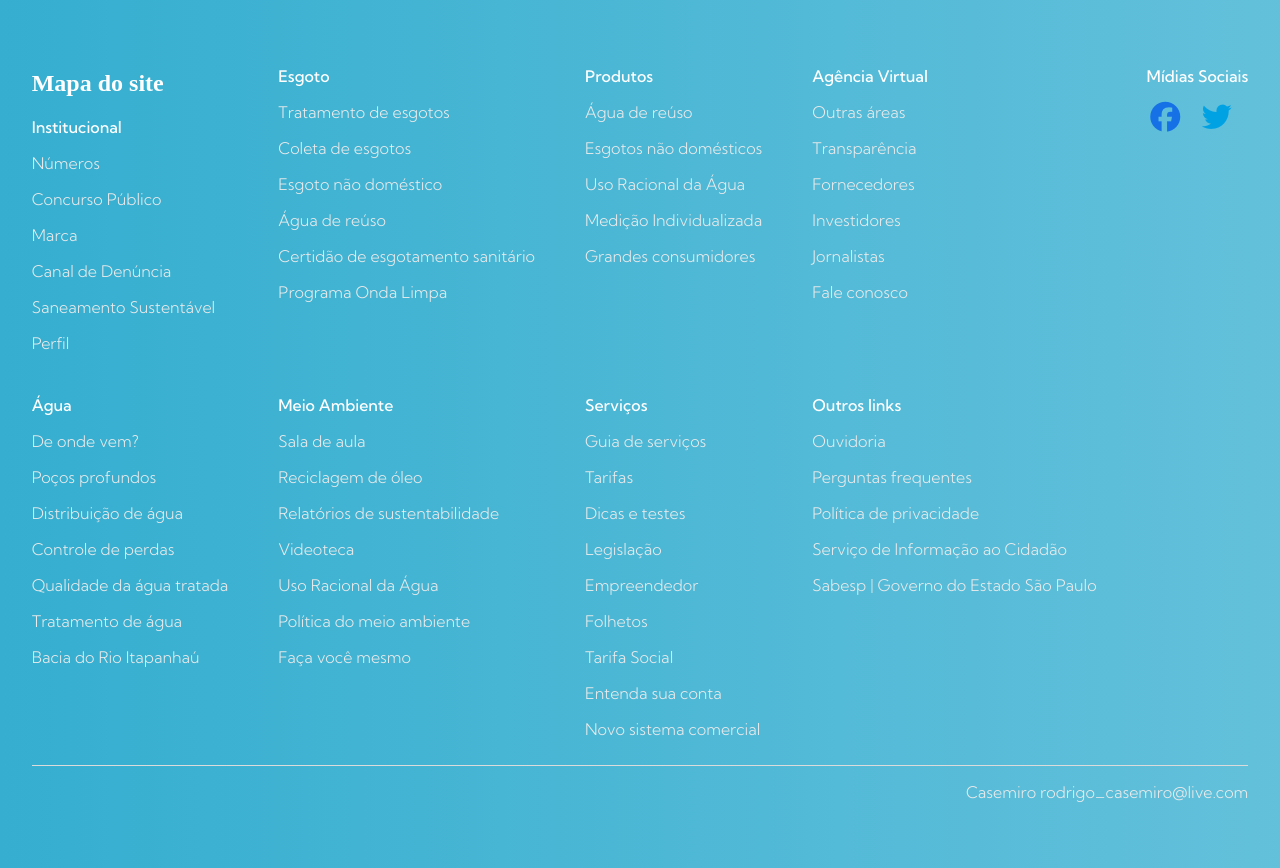
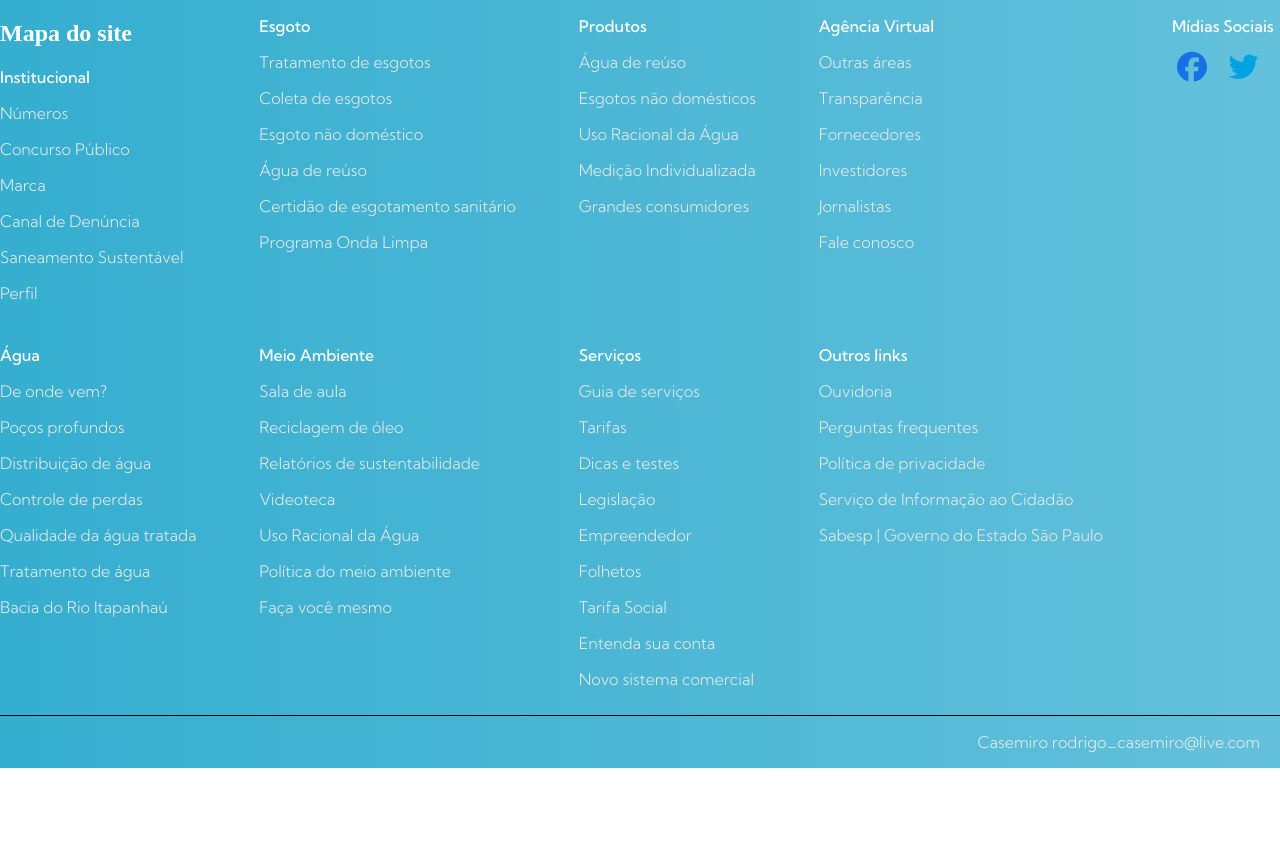
Before and after one commit to casemirodrigo/sabesp, a plain HTML site: page index.html in a window 1280 px wide. After the commit the page ends 800 px from the top, so only its background shows below. Drawn offline with Linux system fonts and the light colour scheme.

Commit message:
alteração-vs-003

```diff
--- a/index.html
+++ b/index.html
@@ -6,7 +6,7 @@
     <body>
 
 
-        <footer class="grid grid-footer-1">
+        <footer class="grid-footer-1">
 
             <section class="footer-campo-1">
                 <h1>Mapa do site</h1>
--- a/style.css
+++ b/style.css
@@ -15,22 +15,18 @@ body {
     box-sizing: border-box;
 }
 
-.grid {
-	display: grid;
-}
-
 .grid-footer-1 {
+    display: grid;
     width: 100vw;
     grid-row-gap: 10px;
     grid-column-gap: 50px;
-    padding: 50px 0px 50px 0px; /*top, right, bottom, left
-    grid-template-areas: "1 3 5 7 9"
-                         "2 4 6 8 .";*/
-    justify-content: center;
-    align-items: start;
+    /*padding: 50px 0px 0px 50px; top, right, bottom, left*/
+    grid-template-areas: "grid1 grid3 grid5 grid7 grid9"
+                         "grid2 grid4 grid6 grid8 ."
+                         "grid10 grid10 grid10 grid10 grid10";
     background: rgb(53,174,208);
     background: linear-gradient(90deg, rgba(53,174,208,1) 0%, rgba(53,174,208,0.773546918767507) 100%);
-}
+  }
 h1 {
 font-family: kumbhSansLigh t;
 color: #ffffff;
@@ -44,6 +40,7 @@ p {
   color: #ffffff;
 }
 
+/*
 .footer-campo-1 {
   grid-column-start: 1;
   grid-column-end: 2;
@@ -108,6 +105,7 @@ p {
   justify-items: end;
   border-top: #dbdbdb solid 1px;
 }
+*/
 .fa-brands {
   font-size: 30px;
   padding-right: 10px;
@@ -118,3 +116,40 @@ p {
 .fa-twitter {
   color: #00A2E4;
 }
+
+.footer-campo-1 {
+  grid-area: grid1;
+}
+.footer-campo-2 {
+  grid-area: grid2;
+}
+.footer-campo-3 {
+  grid-area: grid3;
+}
+.footer-campo-4 {
+  grid-area: grid4;
+}
+.footer-campo-5 {
+  grid-area: grid5;
+}
+.footer-campo-6 {
+  grid-area: grid6;
+}
+.footer-campo-7 {
+  grid-area: grid7;
+}
+.footer-campo-8 {
+  grid-area: grid8;
+}
+.footer-campo-midia-social {
+  grid-area: grid9;
+  justify-items: center;
+  align-items: center;
+}
+.footer-criador {
+  display: grid;
+  border-top: #000000 solid 1px;
+  grid-area: grid10;
+  justify-items: end;
+  padding: 0px 20px 0px 0px;
+}
```
